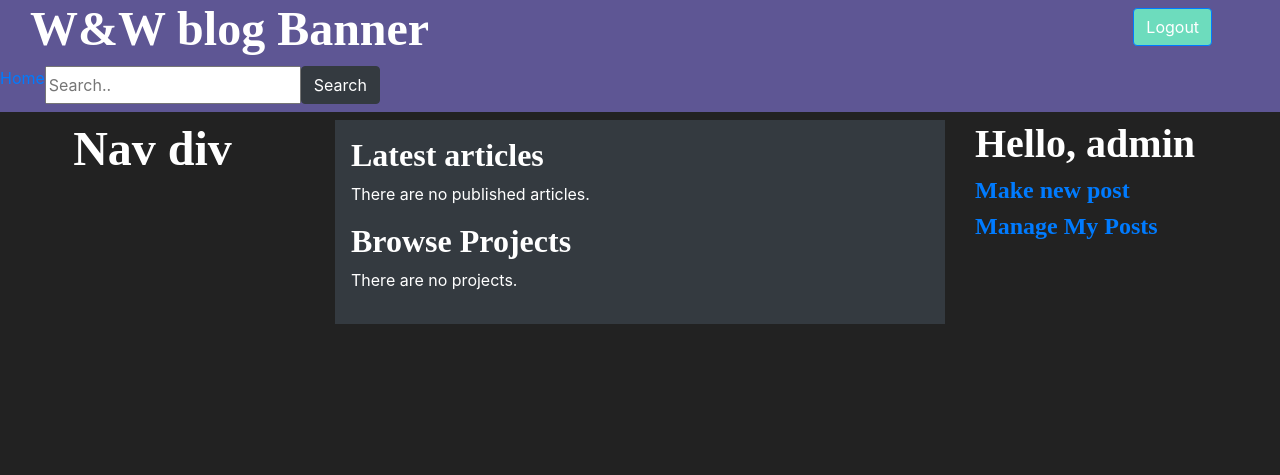
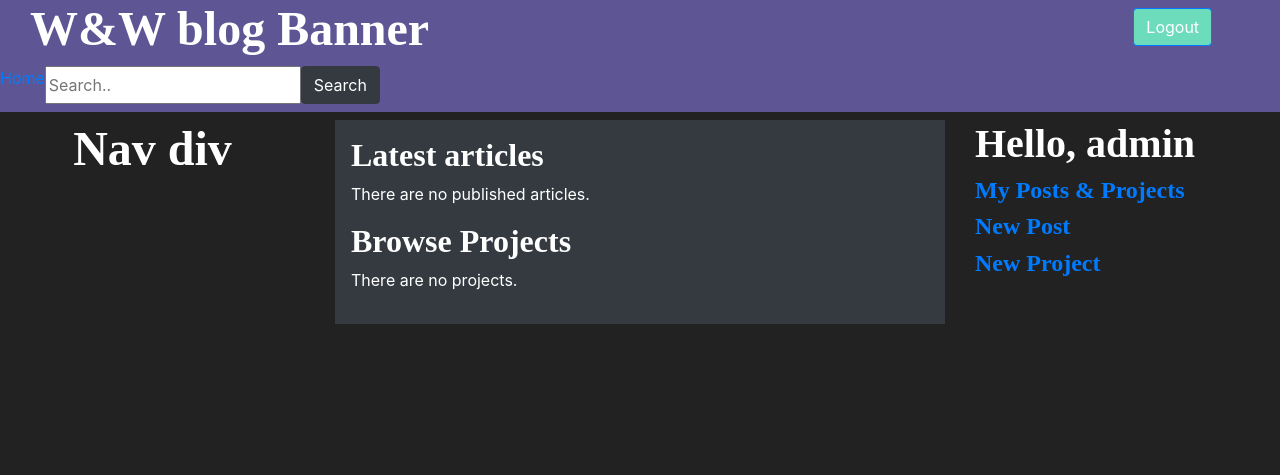
Before and after one commit to SbrowneA/wwblog, a Django app: page / in a window 1280 px wide. Shown: the top 475 px of the page. Run offline with Django 3.2, Linux system fonts and the light colour scheme; a user stored in the database is signed in; data comes from the database, SQL or seed files in the repository; both versions use the stored data as it was after the commit; some libraries are stand-ins or nearby versions; some web fonts are replaced.

Commit message:
Saving category name now working & small adjustments to templates (adding sub categories is still not functional)

```diff
--- a/wwblog/wwapp/templates/wwapp/edit_article.html
+++ b/wwblog/wwapp/templates/wwapp/edit_article.html
@@ -48,7 +48,7 @@
 {% endblock %}
 
 {% block right_nav %}
-    <h4><a href="{% url 'wwapp:manage_own_content' %}">Browse My Posts</a></h4>
+    <h4><a href="{% url 'wwapp:manage_own_content' %}">My Posts & Projects</a></h4>
 {% endblock %}
 
 {% block content %}
--- a/wwblog/wwapp/templates/wwapp/index.html
+++ b/wwblog/wwapp/templates/wwapp/index.html
@@ -6,8 +6,9 @@
 {% block right_nav %}
     {% if request.user.is_authenticated %}
         <h2>Hello, {{ request.user.username }}</h2>
-        <h4><a href="{% url 'wwapp:new_article' %}">Make new post</a></h4>
-        <h4><a href="{% url 'wwapp:manage_own_content' %}">Manage My Posts</a></h4>
+        <h4><a href="{% url 'wwapp:manage_own_content' %}">My Posts & Projects</a></h4>
+        <h4><a href="{% url 'wwapp:new_article' %}">New Post</a></h4>
+        <h4><a href="{% url 'wwapp:new_project' %}">New Project</a></h4>
     {% endif %}
 {% endblock %}
 
--- a/wwblog/wwapp/templates/wwapp/manage_user_content.html
+++ b/wwblog/wwapp/templates/wwapp/manage_user_content.html
@@ -18,7 +18,7 @@
 
 {% block content %}
     {% if request.user.is_authenticated %}
-        <h3>My posts</h3>
+        <h3>My Posts</h3>
 {#    {% elif %}#}
 {#        <h3>{{ user.username }}'s posts</h3>#}
     {% endif %}
@@ -92,6 +92,6 @@
     {#    </ul>#}
 
 
-    <h3>shared with me</h3>
+    <h3>Shared with me</h3>
 
 {% endblock %}
--- a/wwblog/wwapp/urls.py
+++ b/wwblog/wwapp/urls.py
@@ -12,13 +12,13 @@ urlpatterns = [
     path('login/', account_views.login_user, name='login'),
     path('logout/', account_views.logout_user, name='logout'),
     path('register/', account_views.register_user, name='register'),
-    path('register/success', account_views.register_success, name='register_success'),
-    path('unverified', account_views.unverified_user, name='unverified_user'),
-    path('post/create', views.create_new_article, name='new_article'),
-    path('post/<int:article_id>/view', views.open_article, name='open_article'),
-    path('post/<int:article_id>/edit', views.edit_article, name='edit_article'),
-    path('post/<int:article_id>/delete', views.delete_article, name='delete_article'),
-    path('post/me', views.manage_own_content, name='manage_own_content'),
+    path('register/success/', account_views.register_success, name='register_success'),
+    path('unverified/', account_views.unverified_user, name='unverified_user'),
+    path('post/create/', views.create_new_article, name='new_article'),
+    path('post/<int:article_id>/view/', views.open_article, name='open_article'),
+    path('post/<int:article_id>/edit/', views.edit_article, name='edit_article'),
+    path('post/<int:article_id>/delete/', views.delete_article, name='delete_article'),
+    path('me/', views.manage_own_content, name='manage_own_content'),
     # path('post/browse', views.browse_articles, name='browse_articles'),
     # path('author/browse', views.browse_users, name='browse_users'),
     # path('author/<int:user_id>/details', views.user_details, name='user_details'),
@@ -34,3 +34,10 @@ urlpatterns = [
 ]
 # if settings.DEBUG:
 #     urlpatterns += static(settings.STATIC_URL, document_root=settings.STATIC_ROOT)
+
+"""
+the following urls cannot bee changed without making adjustments to dependent code
+category and article(post) urls:
+- decorators require format: '../<content_type>/<id>/<action>'
+- delete urls are statically referenced in JS in Head tag
+"""
--- a/wwblog/wwapp/views.py
+++ b/wwblog/wwapp/views.py
@@ -160,6 +160,7 @@ def edit_category(request, category_id):
                 try:
                     cat_name = form.cleaned_data.get("category_name")
                     if cat_name != "" or None:
+                        print(f"new name: {cat_name}")
                         c.category_name = cat_name
                         c.save()
                     else:
@@ -167,7 +168,7 @@ def edit_category(request, category_id):
 
                 except IntegrityError:
                     form.add_error("category_name",
-                                   f"{c.category_type.lower().capitalize()} must be unique")
+                                   f"{c.category_type.lower().capitalize()} name must be unique")
     else:
         form = forms.CategoryEdit(
             initial={"category_name": c.category_name, "new_category_name": ""}
```
Also changed, not shown: wwblog/wwapp/templates/wwapp/edit_category.html (+15 -3 lines), wwblog/db.sqlite3.
